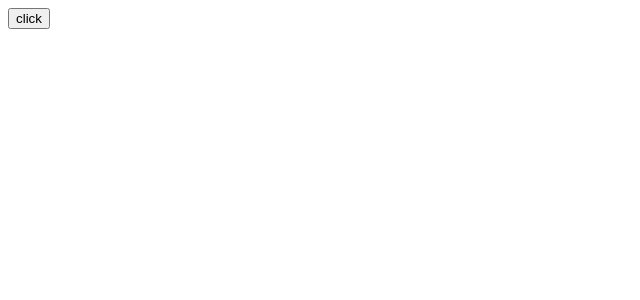
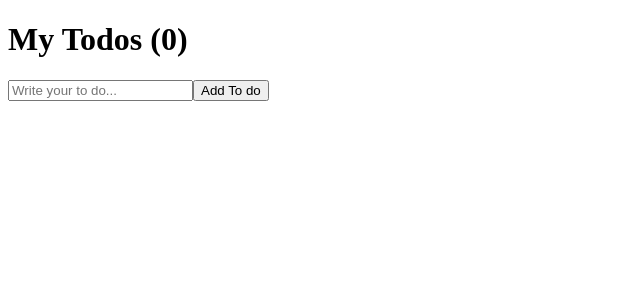
Before and after one commit to qtsky89/react-movie, a React (Create React App) app in the folder create-react-app/: page / in a window 1280 px wide. Shown: the top 300 px of the page, without its empty margins (0-640 px from the left). Built offline with nearby package versions, Linux system fonts and the light colour scheme.

Commit message:
#7.0 To Do List part One (13:00)

```diff
--- a/create-react-app/src/App.js
+++ b/create-react-app/src/App.js
@@ -1,24 +1,59 @@
 import { useState, useEffect } from "react";
 
-function Hello() {
+function App() {
+  const [todo, setTodo] = useState("");
+  const [todos, setTodos] = useState([]);
+
   useEffect(() => {
-    console.log("created");
-    return () => console.log("destroyed");
-  }, []);
+    console.log("Updated todos:", todos);
+  }, [todos]);
 
-  return <h1>Hello</h1>;
+  return (
+    <div>
+      <h1>My Todos ({todos.length})</h1>
+      <form
+        onSubmit={(event) => {
+          event.preventDefault();
+          if (todo === "") {
+            return;
+          }
+          setTodos((current) => {
+            return [...current, todo];
+          });
+          setTodo("");
+        }}
+      >
+        <input
+          value={todo}
+          onChange={(event) => setTodo(event.target.value)}
+          type="text"
+          placeholder="Write your to do..."
+        />
+        <button>Add To do</button>
+      </form>
+    </div>
+  );
 }
 
-function App() {
-  const [showing, setShowing] = useState(false);
+// function Hello() {
+//   useEffect(() => {
+//     console.log("created");
+//     return () => console.log("destroyed");
+//   }, []);
 
-  return (
-    <>
-      {showing ? <Hello /> : null}
-      <button onClick={() => setShowing((current) => !current)}>click</button>
-    </>
-  );
-}
+//   return <h1>Hello</h1>;
+// }
+
+// function App() {
+//   const [showing, setShowing] = useState(false);
+
+//   return (
+//     <>
+//       {showing ? <Hello /> : null}
+//       <button onClick={() => setShowing((current) => !current)}>click</button>
+//     </>
+//   );
+// }
 
 // import Button from "./Button";
 // import styles from "./App.module.css";
```
